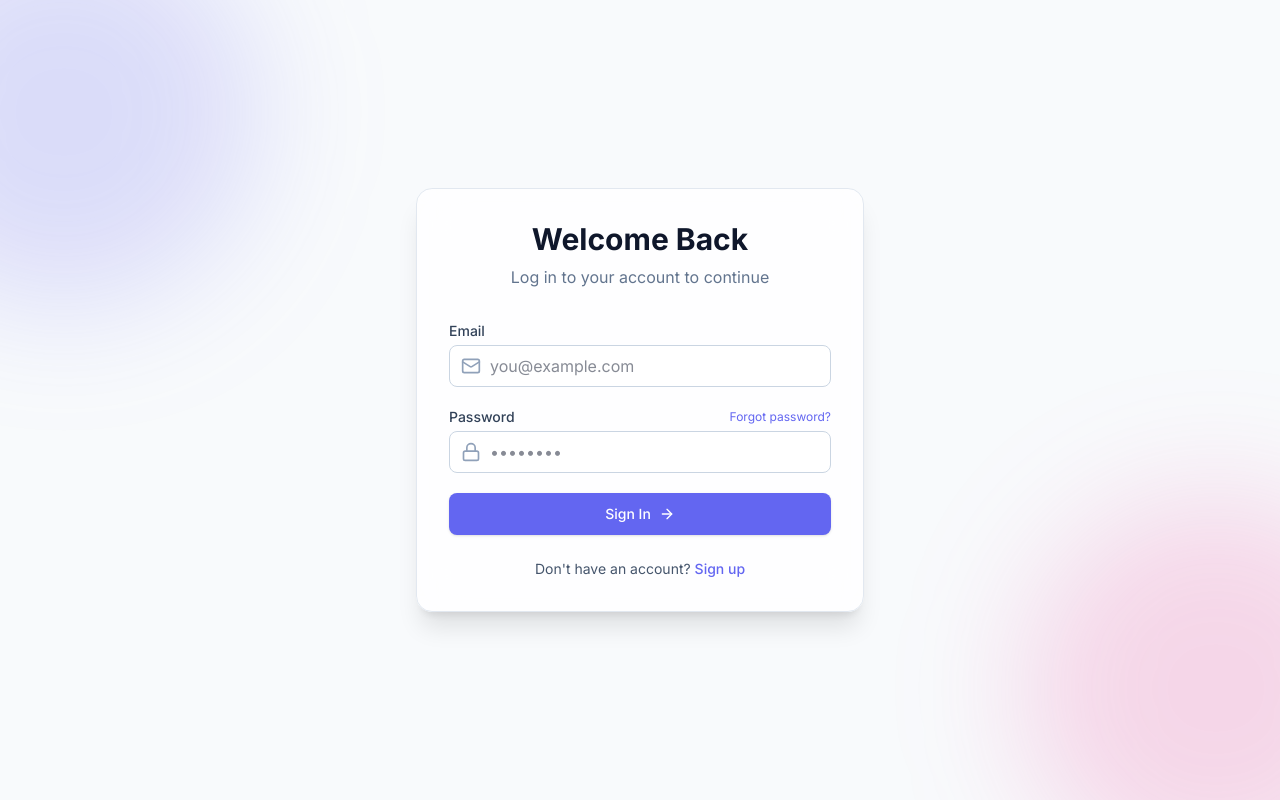
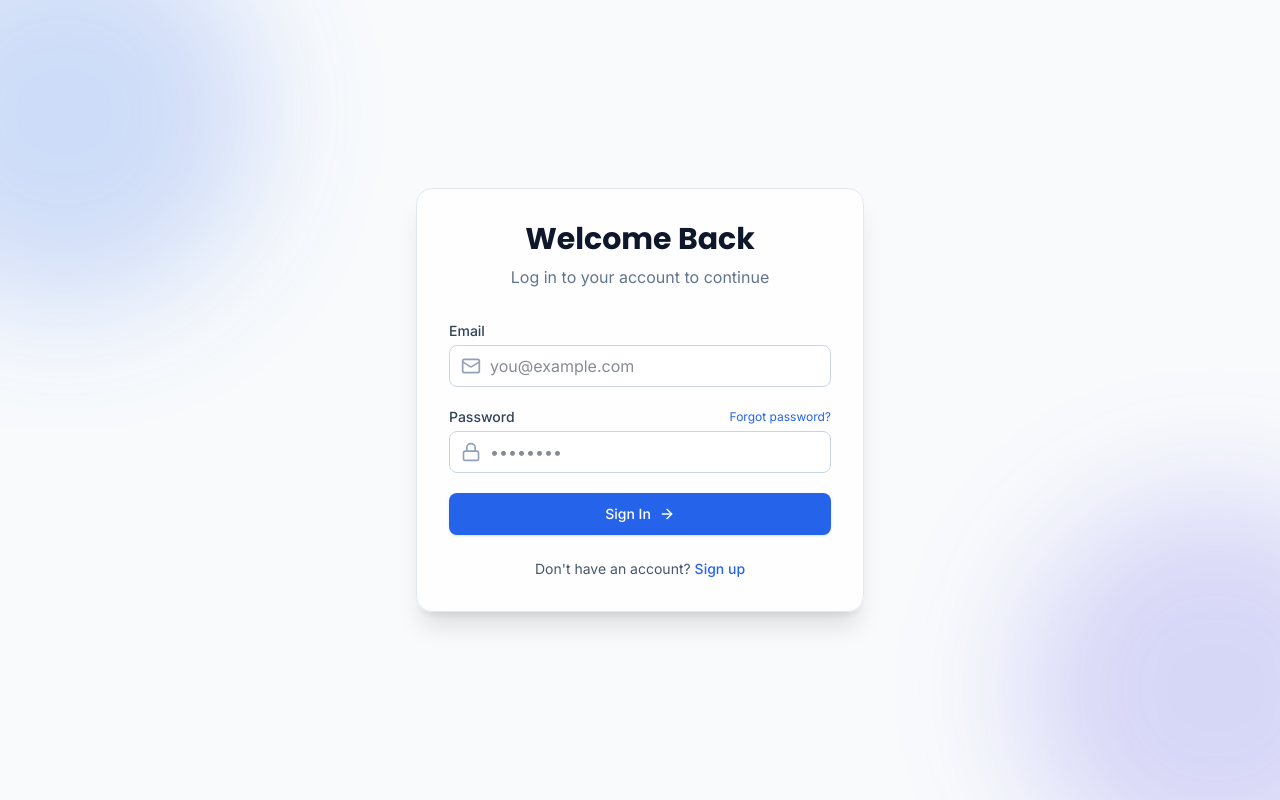
Before and after one commit to Bhuvansai22/Freelance-Marketplace, a React (Vite) app in the folder client/: page /login in a window 1280 px wide. Built offline with nearby package versions, Linux system fonts and the light colour scheme; no server answers.

Commit message:
Update HIRENOVA UI color palette and typography: add Royal Blue, Indigo, Poppins, and Inter fonts

```diff
--- a/client/index.html
+++ b/client/index.html
@@ -8,7 +8,7 @@
     <!-- Add Google Font Inter for premium typography -->
     <link rel="preconnect" href="https://fonts.googleapis.com">
     <link rel="preconnect" href="https://fonts.gstatic.com" crossorigin>
-    <link href="https://fonts.googleapis.com/css2?family=Inter:wght@300;400;500;600;700;800;900&display=swap" rel="stylesheet">
+    <link href="https://fonts.googleapis.com/css2?family=Inter:wght@300;400;500;600;700;800;900&family=Poppins:wght@300;400;500;600;700;800;900&display=swap" rel="stylesheet">
   </head>
   <body>
     <div id="root"></div>
--- a/client/src/index.css
+++ b/client/src/index.css
@@ -1,16 +1,42 @@
 @import "tailwindcss";
 
 @theme {
-  --color-primary: #6366f1; /* Indigo 500 */
-  --color-primary-dark: #4f46e5; /* Indigo 600 */
-  --color-secondary: #ec4899; /* Pink 500 */
-  --color-dark-bg: #0f172a; /* Slate 900 */
-  --color-dark-surface: #1e293b; /* Slate 800 */
+  /* HIRENOVA Professional UI Color Palette */
+  --color-primary: #2563EB; /* Royal Blue */
+  --color-primary-dark: #1D4ED8; /* Hover Blue */
+  --color-secondary: #4F46E5; /* Indigo */
+
+  --color-success: #10B981; /* Emerald Green */
+  --color-error: #EF4444; /* Red */
+
+  /* Main Background: Pure White */
+  --color-brand-bg: #FFFFFF;
+  /* Secondary Background: Soft White */
+  --color-brand-sec-bg: #F8FAFC;
+  /* Card Background: Light Gray */
+  --color-brand-card: #F1F5F9;
+  /* Border Color: Soft Border Gray */
+  --color-brand-border: #E2E8F0;
+
+  /* Text colors */
+  --color-brand-text: #0F172A; /* Dark Slate */
+  --color-brand-text-sec: #64748B; /* Gray Blue */
+
+  /* Dark mode variants */
+  --color-dark-bg: #0F172A;
+  --color-dark-surface: #1E293B;
+
+  /* Custom Brand Gradient */
+  --background-image-brand-gradient: linear-gradient(135deg, #2563EB, #4F46E5);
 }
 
 @layer base {
   body {
-    @apply bg-slate-50 text-slate-900 dark:bg-dark-bg dark:text-slate-100 transition-colors duration-200;
+    @apply bg-white text-brand-text dark:bg-dark-bg dark:text-slate-100 transition-colors duration-200;
     font-family: 'Inter', system-ui, -apple-system, sans-serif;
   }
+
+  h1, h2, h3, h4, h5, h6 {
+    font-family: 'Poppins', 'Inter', system-ui, -apple-system, sans-serif;
+  }
 }
```
